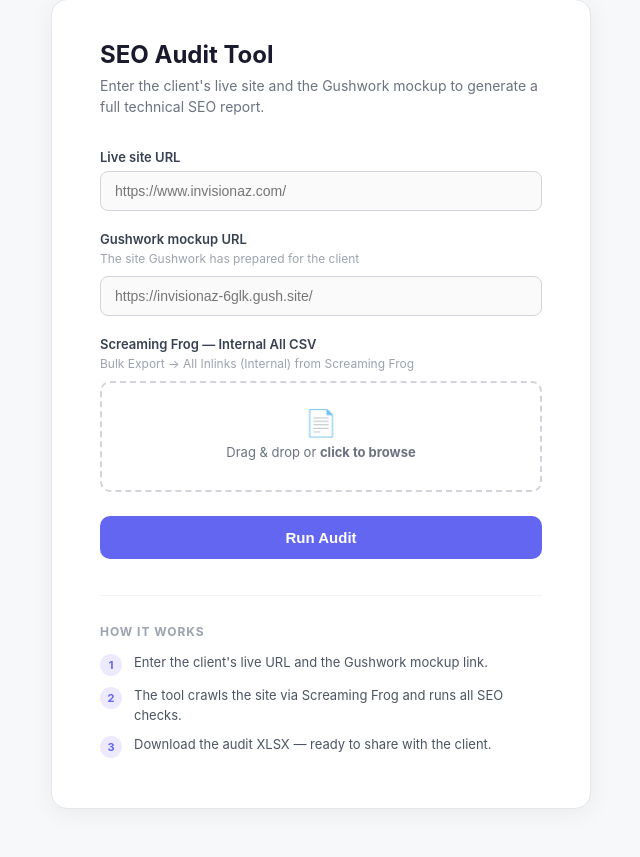
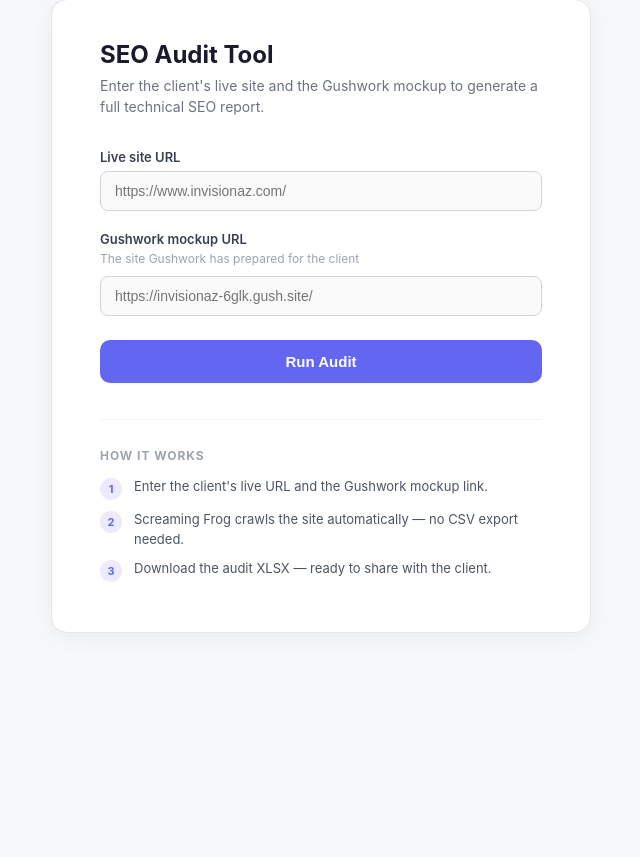
Before and after one commit to shavigoyal-hub/website-audit-tool, a Flask app: page / in a window 1280 px wide. Shown: the part 97-954 px from the top of the page, without its empty margins (319-959 px from the left). After the commit the page ends 730 px from the top, so only its background shows below. Run offline with Flask 3, Linux system fonts and the light colour scheme.

Commit message:
feat(app): auto-crawl via Screaming Frog CLI — remove CSV upload
No manual CSV export needed. Run Audit now triggers a headless SF
crawl, exports Internal:All to a temp dir, and cleans up after itself.

Co-Authored-By: Claude Sonnet 4.6 <noreply@anthropic.com>

```diff
--- a/app.py
+++ b/app.py
@@ -1,7 +1,9 @@
 """Flask web app — wraps the CLI audit tool for Vercel hosting."""
+import glob
 import json
 import os
 import re
+import subprocess
 import tempfile
 import traceback
 
@@ -10,7 +12,26 @@ from flask import Flask, jsonify, render_template, request, send_file
 from audit import observations, pagespeed, parameters, report_xlsx, sf_csv
 
 app = Flask(__name__)
-app.config["MAX_CONTENT_LENGTH"] = 20 * 1024 * 1024  # 20 MB upload limit
+app.config["MAX_CONTENT_LENGTH"] = 20 * 1024 * 1024
+
+SF_CLI = "/Applications/Screaming Frog SEO Spider.app/Contents/MacOS/ScreamingFrogSEOSpiderLauncher"
+
+
+def _crawl_with_sf(url, output_dir):
+    """Run a headless Screaming Frog crawl and return path to internal_all.csv."""
+    cmd = [
+        SF_CLI,
+        "--headless",
+        "--crawl", url,
+        "--output-folder", output_dir,
+        "--export-tabs", "Internal:All",
+        "--overwrite",
+    ]
+    subprocess.run(cmd, check=True, timeout=600)
+    matches = glob.glob(os.path.join(output_dir, "internal_all.csv"))
+    if not matches:
+        raise FileNotFoundError("Crawl finished but internal_all.csv not found in output folder.")
+    return matches[0]
 
 
 @app.route("/")
@@ -20,7 +41,7 @@ def index():
 
 @app.route("/run", methods=["POST"])
 def run_audit():
-    tmp_csv = None
+    tmp_dir = None
     try:
         live_url = request.form.get("live_url", "").strip()
         mockup_url = request.form.get("mockup_url", "").strip()
@@ -28,14 +49,12 @@ def run_audit():
         if not live_url:
             return jsonify({"error": "Live URL is required."}), 400
 
-        # Derive client name from domain: https://www.invisionaz.com/ → invisionaz
         m = re.match(r"https?://(?:www\.)?([^/]+)", live_url)
         domain = m.group(1) if m else live_url
         client_name = re.sub(r"\.[^.]+$", "", domain).replace(".", "_").lower()
 
         psi_key = os.environ.get("PAGESPEED_API_KEY")
 
-        # Load client config if it exists (exclude patterns, page types, manual PSI)
         exclude_patterns, page_type_patterns, manual_psi = [], None, None
         client_json = os.path.join("clients", f"{client_name}.json")
         if os.path.exists(client_json):
@@ -47,16 +66,9 @@ def run_audit():
             if not mockup_url:
                 mockup_url = stored.get("mockup_url", "")
 
-        # CSV: uploaded file takes priority; fall back to pre-placed file on disk
-        csv_file = request.files.get("csv_file")
-        if csv_file and csv_file.filename:
-            tmp_csv = tempfile.NamedTemporaryFile(suffix=".csv", delete=False)
-            csv_file.save(tmp_csv.name)
-            csv_path = tmp_csv.name
-        else:
-            csv_path = os.path.join("inputs", f"{client_name}_internal_all.csv")
-            if not os.path.exists(csv_path):
-                return jsonify({"error": f"No CSV uploaded and no pre-placed file found at {csv_path}."}), 400
+        # Crawl via Screaming Frog — no manual CSV needed
+        tmp_dir = tempfile.mkdtemp(prefix="sf_audit_")
+        csv_path = _crawl_with_sf(live_url, tmp_dir)
 
         import pandas as pd
         df_raw = pd.read_csv(csv_path, dtype=str, keep_default_na=False, low_memory=False)
@@ -106,8 +118,9 @@ def run_audit():
         return jsonify({"error": traceback.format_exc()}), 500
 
     finally:
-        if tmp_csv:
-            os.unlink(tmp_csv.name)
+        if tmp_dir:
+            import shutil
+            shutil.rmtree(tmp_dir, ignore_errors=True)
 
 
 @app.route("/download/<path:filepath>")
--- a/templates/index.html
+++ b/templates/index.html
@@ -48,24 +48,6 @@
     }
     input:focus { outline: none; border-color: #6366f1; background: #fff; }
 
-    .upload-zone {
-      border: 2px dashed #d1d5db;
-      border-radius: 10px;
-      padding: 24px;
-      text-align: center;
-      cursor: pointer;
-      transition: border-color 0.15s, background 0.15s;
-      margin-bottom: 20px;
-      position: relative;
-    }
-    .upload-zone:hover { border-color: #6366f1; background: #f5f3ff; }
-    .upload-zone input[type="file"] {
-      position: absolute; inset: 0; opacity: 0; cursor: pointer; width: 100%; height: 100%;
-    }
-    .upload-zone .icon { font-size: 26px; margin-bottom: 6px; }
-    .upload-zone p { font-size: 13px; color: #6b7280; }
-    .upload-zone .file-name { font-size: 13px; font-weight: 600; color: #6366f1; margin-top: 6px; }
-
     button[type="submit"] {
       width: 100%;
       padding: 13px;
@@ -109,7 +91,6 @@
     .step { display: flex; gap: 12px; margin-bottom: 10px; }
     .step-num { width: 22px; height: 22px; border-radius: 50%; background: #ede9fe; color: #6366f1; font-size: 11px; font-weight: 700; display: flex; align-items: center; justify-content: center; flex-shrink: 0; margin-top: 1px; }
     .step p { font-size: 13px; color: #4b5563; line-height: 1.5; }
-    .step code { background: #f3f4f6; border-radius: 4px; padding: 1px 5px; font-size: 12px; }
   </style>
 </head>
 <body>
@@ -119,22 +100,13 @@
     <h1>SEO Audit Tool</h1>
     <p class="subtitle">Enter the client's live site and the Gushwork mockup to generate a full technical SEO report.</p>
 
-    <form id="auditForm" enctype="multipart/form-data">
+    <form id="auditForm">
       <label for="live_url">Live site URL</label>
       <input type="url" id="live_url" name="live_url" placeholder="https://www.invisionaz.com/" required />
 
       <label for="mockup_url">Gushwork mockup URL</label>
       <p class="hint">The site Gushwork has prepared for the client</p>
       <input type="url" id="mockup_url" name="mockup_url" placeholder="https://invisionaz-6glk.gush.site/" />
-
-      <label>Screaming Frog — Internal All CSV</label>
-      <p class="hint">Bulk Export → All Inlinks (Internal) from Screaming Frog</p>
-      <div class="upload-zone" id="uploadZone">
-        <div class="icon">📄</div>
-        <p>Drag & drop or <strong>click to browse</strong></p>
-        <div class="file-name" id="fileName"></div>
-        <input type="file" name="csv_file" id="csvFile" accept=".csv" required />
-      </div>
 
       <button type="submit" id="submitBtn">
         <span id="btnText">Run Audit</span>
@@ -147,16 +119,12 @@
     <div class="steps">
       <h3>How it works</h3>
       <div class="step"><div class="step-num">1</div><p>Enter the client's live URL and the Gushwork mockup link.</p></div>
-      <div class="step"><div class="step-num">2</div><p>The tool crawls the site via Screaming Frog and runs all SEO checks.</p></div>
+      <div class="step"><div class="step-num">2</div><p>Screaming Frog crawls the site automatically — no CSV export needed.</p></div>
       <div class="step"><div class="step-num">3</div><p>Download the audit XLSX — ready to share with the client.</p></div>
     </div>
   </div>
 
   <script>
-    document.getElementById("csvFile").addEventListener("change", function () {
-      document.getElementById("fileName").textContent = this.files[0]?.name || "";
-    });
-
     document.getElementById("auditForm").addEventListener("submit", async function (e) {
       e.preventDefault();
       const btn = document.getElementById("submitBtn");
```
